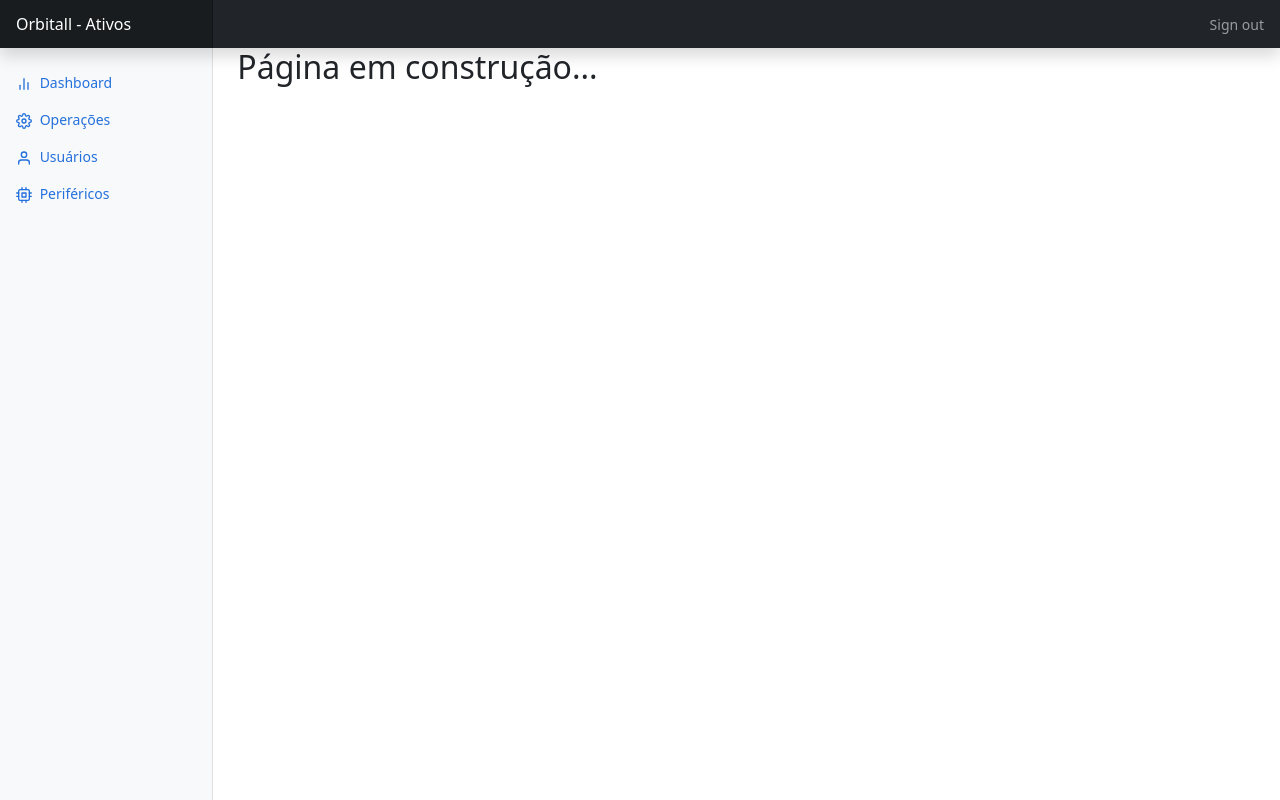
After one commit to GMN-dev/Projeto-Field-Service, a Django app: page /home/usuarios/ in a window 1280 px wide. The commit adds this page. Run offline with Django 4.2, Linux system fonts and the light colour scheme; data comes from the database, SQL or seed files in the repository; data that the repository does not hold is empty; some libraries are stand-ins or nearby versions.

Commit message:
pagina usuarios em contrução

```diff
--- a/cadastroEquipamento/urls.py
+++ b/cadastroEquipamento/urls.py
@@ -16,6 +16,7 @@ urlpatterns = [
     path("pesquisar/operacao", views.search_operacao, name="search_operacao"),
     path('operacoes/', views.operacoesAtivas, name="operacoesAtivas"),
     path('operacoes/<int:pk>', views.operacao_details, name="operacao_details"),
+    path('usuarios/', views.usuarios, name="usuarios"),
     path("perifericos/", views.perifericos, name="perifericos"),
     path('api/', include(route.urls)),
     # path('entrada/', views.entrada, name='entrada'),
--- a/cadastroEquipamento/views.py
+++ b/cadastroEquipamento/views.py
@@ -255,6 +255,8 @@ def operacao_details(request, pk):
 
         return redirect(instanciaBanco)
 
+def usuarios(request):
+    return render(request, "cadastroEquipamento/html/usuarios.html")
 
 
 def perifericos(request):
--- a/templates/cadastroEquipamento/html/base.html
+++ b/templates/cadastroEquipamento/html/base.html
@@ -178,7 +178,7 @@
               </a>
             </li>
             <li class="nav-item">
-              <a class="nav-link active" aria-current="page" href="{% url 'operacoesAtivas' %}">
+              <a class="nav-link active" aria-current="page" href="{% url 'usuarios' %}">
                 <span data-feather="user" class="align-text-bottom"></span>
                 Usuários
               </a>
--- a/templates/cadastroEquipamento/html/dashboard.html
+++ b/templates/cadastroEquipamento/html/dashboard.html
@@ -35,9 +35,6 @@
                   <div class="input-group-append">
                     <button class="btn btn-outline-secondary" type="submit"><span data-feather="search" class="align-text-bottom"></span></button>
                   </div>
-                </div>
-                <div class="invalid-feedback">
-                  Informe o Número do chamado.
                 </div>
 
               </form>
--- a/templates/cadastroEquipamento/html/operacaoDetails.html
+++ b/templates/cadastroEquipamento/html/operacaoDetails.html
@@ -1,6 +1,6 @@
 {% extends "cadastroEquipamento/html/base.html" %}
 
-{% block title %}Dashboard - Periféricos Orbital{% endblock title %}
+{% block title %}{{operacao.operacao}} - Periféricos Orbital{% endblock title %}
 
 {% block main %}
 
--- a/templates/cadastroEquipamento/html/operacoes.html
+++ b/templates/cadastroEquipamento/html/operacoes.html
@@ -1,6 +1,6 @@
 {% extends "cadastroEquipamento/html/base.html" %}
 
-{% block title %}Dashboard - Periféricos Orbital{% endblock title %}
+{% block title %}Operações - Periféricos Orbital{% endblock title %}
 
 {% block style %}
 .submit-button-off{
@@ -22,9 +22,6 @@
                       <div class="input-group-append">
                         <button class="btn btn-outline-secondary" type="submit"><span data-feather="search" class="align-text-bottom"></span></button>
                       </div>
-                    </div>
-                    <div class="invalid-feedback">
-                      Informe o Número do chamado.
                     </div>
 
                   </form>
--- /dev/null
+++ b/templates/cadastroEquipamento/html/usuarios.html
@@ -0,0 +1,11 @@
+{% extends "cadastroEquipamento/html/base.html" %}
+
+{% block title %}Usuários - Periféricos Orbital{% endblock title %}
+
+{% block main %}
+
+<main class="col-md-9 ms-sm-auto col-lg-10 px-md-4">
+    <h1 class="h2">Página em construção...</h1>
+</main>
+
+{% endblock main %}
```
